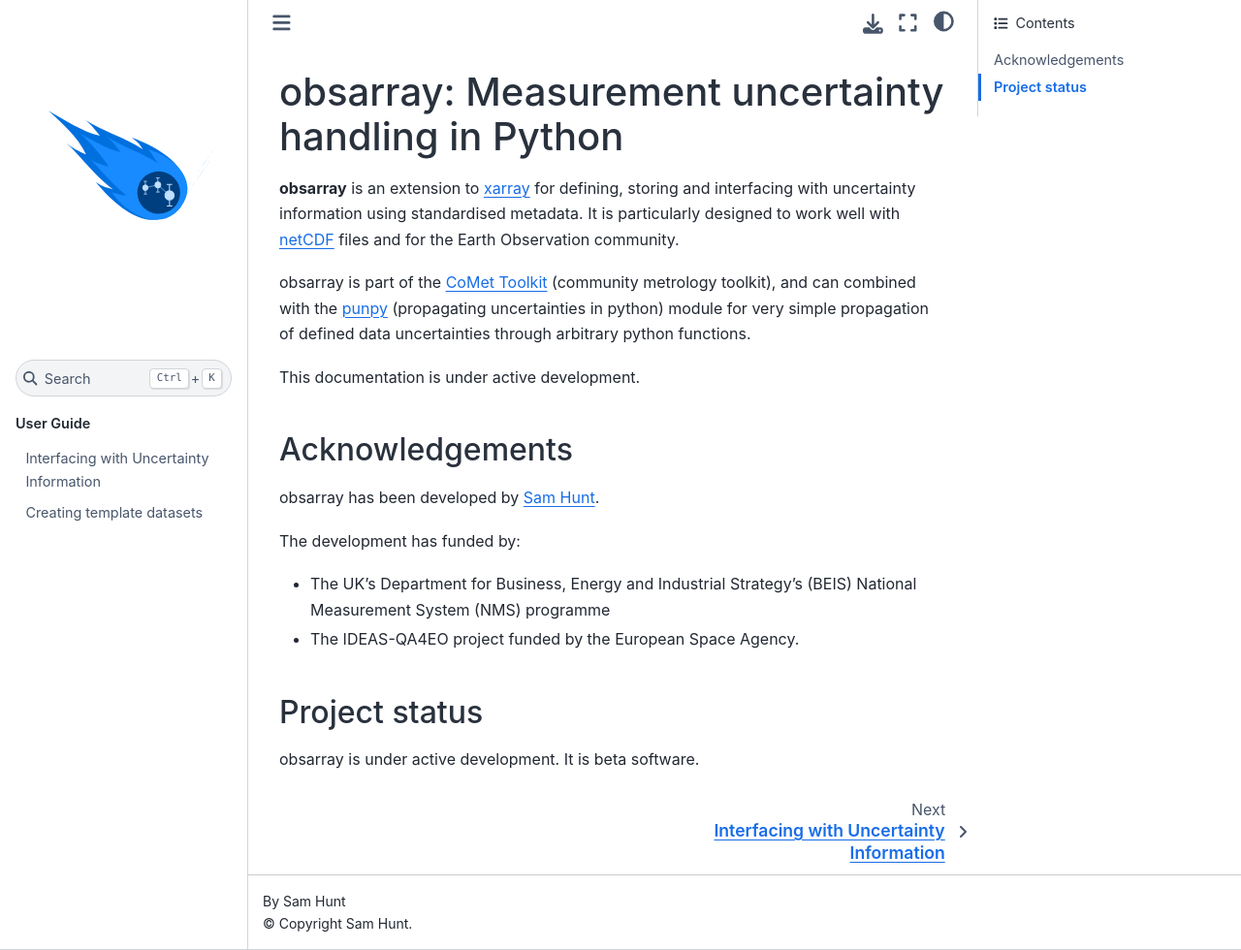
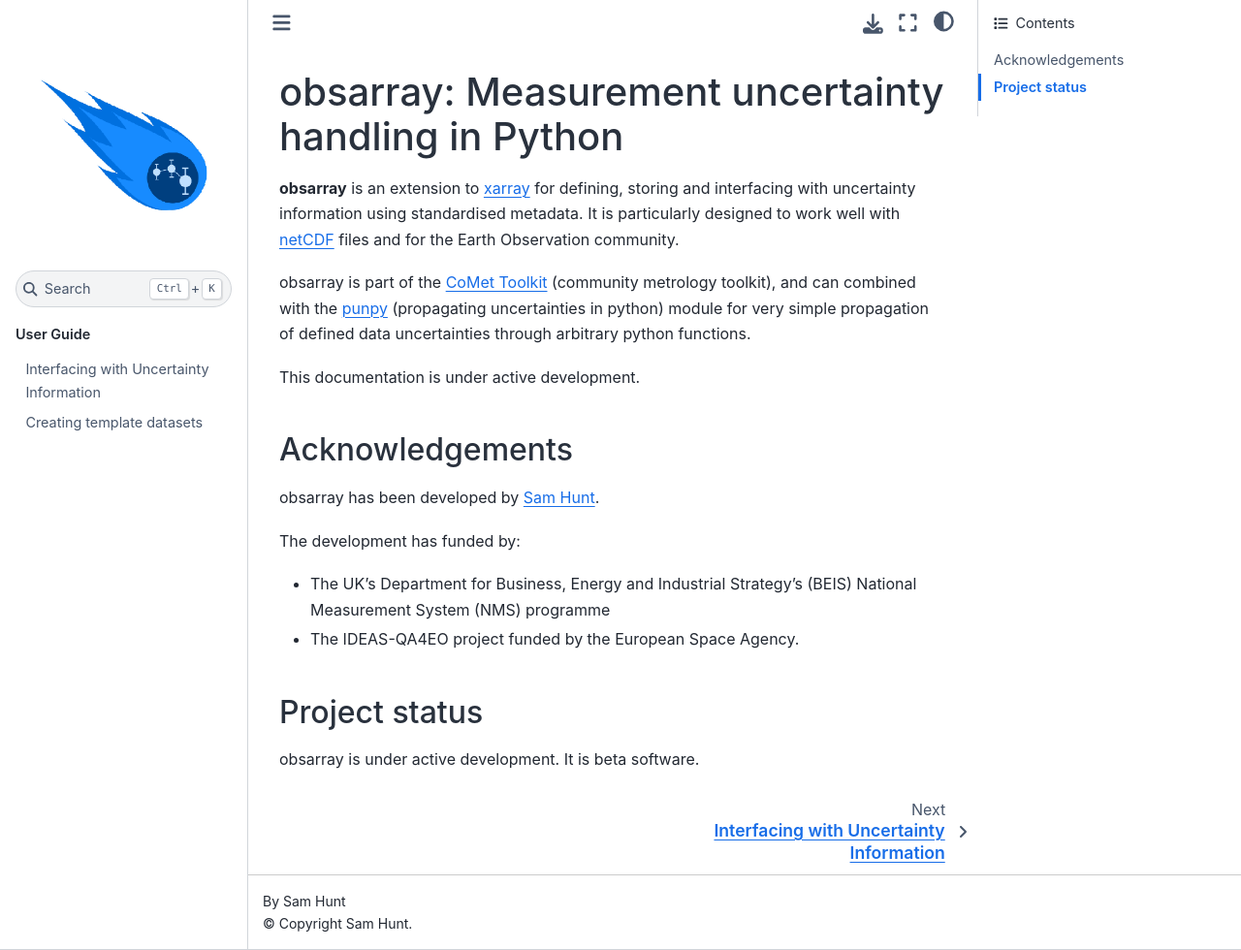
Before and after one commit to comet-toolkit/obsarray, a Sphinx documentation site: the page built from docs/index.rst, in a window 1280 px wide and 980 px high. Shown: the whole window at 97% size. Built offline with Sphinx 7.4.7 and the Sphinx Book theme 1.1.4, drawn with Linux system fonts in a browser that asks for light colours; pages that are not in the unit, such as notebooks, are missing from menus.

Commit message:
change logo

```diff
--- a/docs/conf.py
+++ b/docs/conf.py
@@ -135,7 +135,7 @@ html_theme = "sphinx_book_theme"
 #
 # html_theme_options = {}
 
-html_logo = "figs/comet_logo_icon_dark.svg"
+html_logo = "figs/comet_logo.png"
 
 # Add any paths that contain custom static files (such as style sheets) here,
 # relative to this directory. They are copied after the builtin static files,
```
Also changed, not shown: docs/figs/comet_logo.png (added), docs/figs/comet_logo_icon_dark.svg (deleted).
